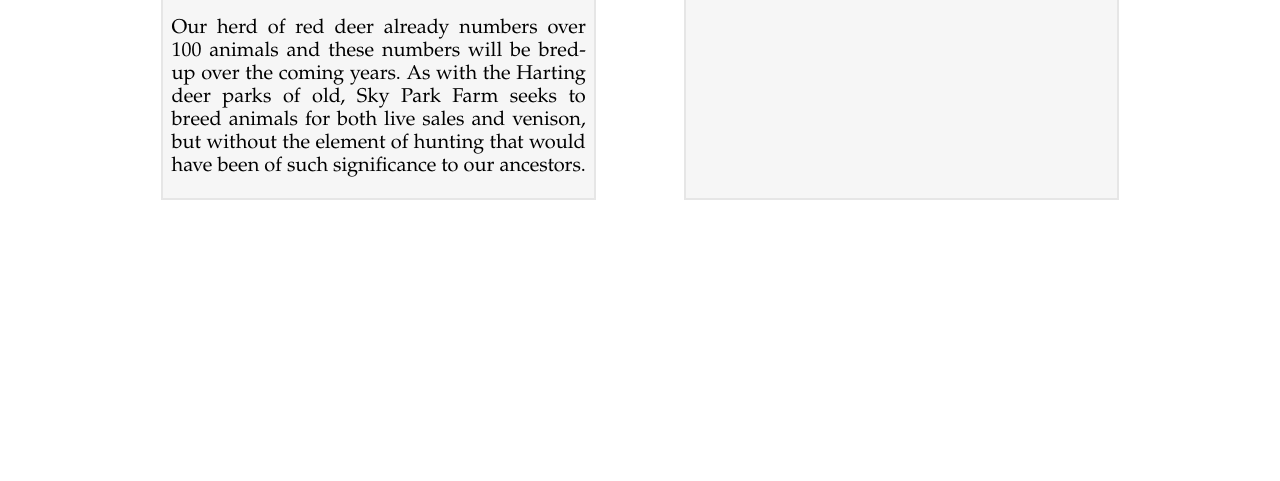
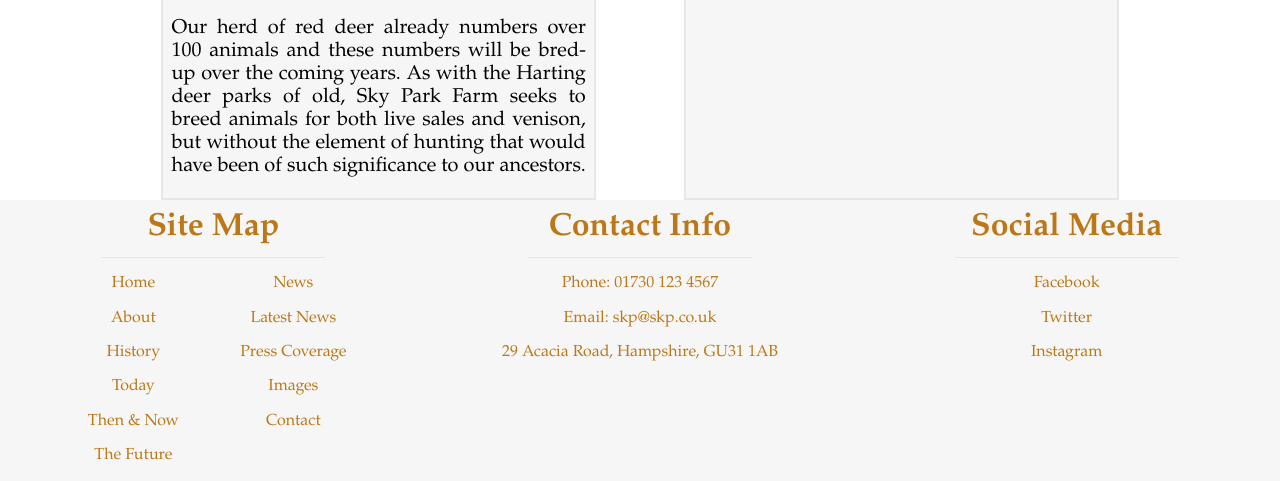
Before and after one commit to DanielNoonan/skyParkFarm, a website: page app/index.html in a window 1280 px wide. Shown: the part 2514-2995 px from the top of the page. Before the commit the page ends 2714 px from the top, so only its background shows below. Drawn offline with Linux system fonts and the light colour scheme.

Commit message:
Added a footer section.

```diff
--- a/app/assets/styles/base/_global.css
+++ b/app/assets/styles/base/_global.css
@@ -3,6 +3,8 @@
 $spfGold: #BC7817;
 $spfBlue: #80D4F7;
 $dnwBlue: #000034;
+$backGrey: #F6F6F6;
+$borderGrey: #E6E6E6;
 
 /**  Global Styles  **/
 
@@ -29,5 +31,13 @@
     height: auto;
 }
 
+a {
+    text-decoration: none;
+}
+
+a:hover {
+    color: black;
+}
+
 
 /**************************************************************/
--- /dev/null
+++ b/app/assets/styles/modules/_footer.css
@@ -0,0 +1,21 @@
+.footer {
+    /*
+    margin-left: 1%;
+    margin-right: 1%;
+*/
+    justify-content: space-around;
+    background: $backGrey;
+    &__section {
+        text-align: center;
+    }
+    &__title {
+        color: $spfGold;
+        width: 70%;
+        margin: 0 auto;
+        border-bottom: 1px solid $borderGrey;
+        padding: 10px 0 10px 0;
+    }
+    &__item {
+        color: $spfGold;
+    }
+}
--- a/app/assets/styles/modules/_page-title.css
+++ b/app/assets/styles/modules/_page-title.css
@@ -1,8 +1,8 @@
 .page-title {
     text-align: center;
     &__text-box {
-        background: #f6f6f6;
-        border: 2px solid #E6E6E6;
+        background: $backGrey;
+        border: 2px solid $borderGrey;
         margin-top: 5px;
         margin-bottom: 10px;
     }
--- a/app/assets/styles/styles.css
+++ b/app/assets/styles/styles.css
@@ -9,3 +9,4 @@
 @import 'modules/_news-column';
 @import 'modules/_page-title';
 @import 'modules/_page-content';
+@import 'modules/_footer';
--- a/app/index.html
+++ b/app/index.html
@@ -186,18 +186,77 @@
         </div>
     </div>
 
-    <!--
-    <div class="row button-box">
-        <div>
-            <a class="button-box__btn" href="./nav-bar-two.html">Nav Bar 2</a>
-            <p>Gold deer, gold title</p>
+    <!--FOOTER-->
+    <footer class="row footer">
+
+        <!--Footer Site Map-->
+        <div class="small-12 medium-3 footer__section">
+            <h1 class="footer__title">Site Map</h1>
+            <div class="row">
+                <div class="small-6 footer__item--double-column">
+                    <p>
+                        <a href="#" class="footer__item">Home</a>
+                    </p>
+                    <p>
+                        <a href="#" class="footer__item">About</a>
+                    </p>
+                    <p>
+                        <a href="#" class="footer__item">History</a>
+                    </p>
+                    <p>
+                        <a href="#" class="footer__item">Today</a>
+                    </p>
+                    <p>
+                        <a href="#" class="footer__item">Then &amp; Now</a>
+                    </p>
+                    <p>
+                        <a href="#" class="footer__item">The Future</a>
+                    </p>
+                </div>
+                <div class="small-6 footer__item--double-column">
+                    <p>
+                        <a href="#" class="footer__item">News</a>
+                    </p>
+                    <p>
+                        <a href="#" class="footer__item">Latest News</a>
+                    </p>
+                    <p>
+                        <a href="#" class="footer__item">Press Coverage</a>
+                    </p>
+                    <p>
+                        <a href="#" class="footer__item">Images</a>
+                    </p>
+                    <p>
+                        <a href="#" class="footer__item">Contact</a>
+                    </p>
+                </div>
+            </div>
         </div>
-        <div>
-            <a class="button-box__btn" href="./nav-bar-three.html">Nav Bar 3</a>
-            <p>Blue deer, blue title</p>
+
+        <!--Footer Contact Info-->
+        <div class="small-12 medium-3 footer__section">
+            <h1 class="footer__title">Contact Info</h1>
+            <p class="footer__item">Phone: 01730 123 4567</p>
+            <p class="footer__item">Email: skp@skp.co.uk</p>
+            <p class="footer__item">29 Acacia Road, Hampshire, GU31 1AB</p>
         </div>
-    </div>
--->
+
+        <!--Footer Social Media-->
+        <div class="small-12 medium-3 footer__section">
+            <h1 class="footer__title">Social Media</h1>
+            <p>
+                <a href="www.facebook.com" class="footer__item">Facebook</a>
+            </p>
+            <p>
+                <a href="www.twitter.com" class="footer__item">Twitter</a>
+            </p>
+            <p>
+                <a href="www.instagram.com" class="footer__item">Instagram</a>
+            </p>
+        </div>
+
+    </footer>
+
 
     <script src="assets/script/script.js"></script>
 </body>
--- a/app/temp/styles/styles.css
+++ b/app/temp/styles/styles.css
@@ -728,6 +728,14 @@
     height: auto;
 }
 
+a {
+    text-decoration: none;
+}
+
+a:hover {
+    color: black;
+}
+
 /**************************************************************/
 
 /*
@@ -1067,7 +1075,7 @@
 }
 
 .news-column__text-box {
-        background: #f6f6f6;
+        background: #F6F6F6;
         border: 2px solid #E6E6E6;
         margin-top: 5px;
         margin-bottom: 10px;
@@ -1089,7 +1097,7 @@
 }
 
 .page-title__text-box {
-        background: #f6f6f6;
+        background: #F6F6F6;
         border: 2px solid #E6E6E6;
         margin-top: 5px;
         margin-bottom: 10px;
@@ -1166,3 +1174,29 @@
 .page-content__dom-pic {
         width: 90%;
     }
+
+.footer {
+    /*
+    margin-left: 1%;
+    margin-right: 1%;
+*/
+    -ms-flex-pack: distribute;
+        justify-content: space-around;
+    background: #F6F6F6;
+}
+
+.footer__section {
+        text-align: center;
+    }
+
+.footer__title {
+        color: #BC7817;
+        width: 70%;
+        margin: 0 auto;
+        border-bottom: 1px solid #E6E6E6;
+        padding: 10px 0 10px 0;
+    }
+
+.footer__item {
+        color: #BC7817;
+    }
```
Also changed, not shown: app/assets/styles/modules/_news-column.css (+4 -4 lines), app/assets/styles/modules/_page-content.css (+5 -5 lines).
